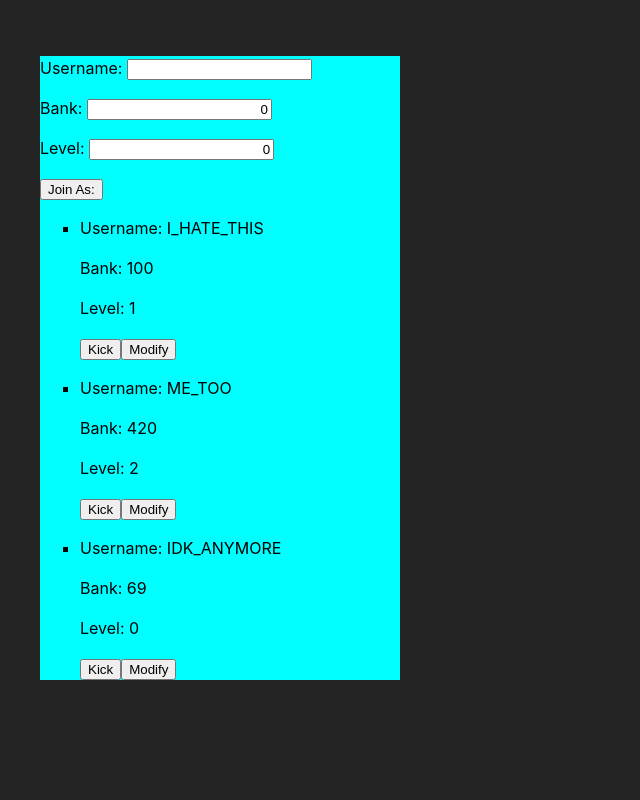
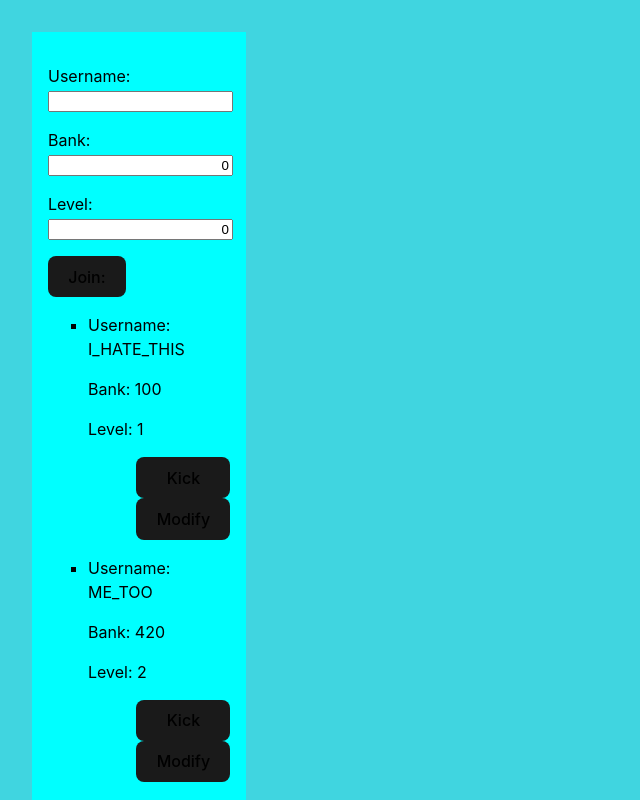
Before and after one commit to MihaiMocanuGit/BlackJack_Frontend, a React (Vite) app: page / in a window 1280 px wide. Shown: the top 800 px of the page, without its empty margins (0-640 px from the left). Built offline with nearby package versions, Linux system fonts and the light colour scheme.

Commit message:
can now modify players

```diff
--- a/src/App.css
+++ b/src/App.css
@@ -1,5 +1,5 @@
 #root {
-    min-width:  max-content;
+    max-width: 100%;
     margin: 0 auto;
     padding: 2rem;
     text-align: left;
--- a/src/App.tsx
+++ b/src/App.tsx
@@ -12,20 +12,22 @@ export type PlayersContextType = {
     players: Player[];
     addPlayer: (username: string, bank:number, level:number) => void;
     removePlayer: (playerUid: number) => void;
+    modifyPlayer: (playerUid: number) => void;
 };
 
 
 export const DataContext = createContext<PlayersContextType>({
     players: [],
     addPlayer: () => {},
-    removePlayer: () => {}
+    removePlayer: () => {},
+    modifyPlayer: () => {}
 });
 
 function App() {
     const [players, updatePlayers] = useState<Player[]>([player1, player2, player3]);
-    const [inputUsername, updateUsernameInput] = useState<string>("");
-    const [inputBank, updateBankInput] = useState<number>(0);
-    const [inputLevel, updateLevelInput] = useState<number>(0);
+    let [inputUsername, updateUsernameInput] = useState<string>("");
+    let [inputBank, updateBankInput] = useState<number>(0);
+    let [inputLevel, updateLevelInput] = useState<number>(0);
 
     const addPlayer = (username: string, bank:number, level:number) => {
         let validUid = players.length;
@@ -39,23 +41,60 @@ function App() {
 
         const newPlayer = new Player(validUid, username, bank, level);
         updatePlayers((prevState: Player[]) => [...prevState, newPlayer]);
+
+        updateUsernameInput("");
+        updateLevelInput(0);
+        updateBankInput(0);
     };
 
     const removePlayer = (playerUid: number) => {
         updatePlayers((prevState: Player[]) => prevState.filter((player) => player.getUid() !== playerUid));
     };
 
+    const modifyPlayer = (playerUid: number) =>
+    {
+
+        for (let index = 0; index < players.length; index++) {
+            const element = players[index];
+
+            if (element.getUid() === playerUid)
+            {
+                const newUsername = inputUsername;
+                const newBank = inputBank;
+                const newLevel = inputLevel;
+
+                if (newUsername != "")
+                {
+                    element.setBank(newBank);
+                    element.setLevel(newLevel);
+                    element.setUsername(newUsername);
+                }
+
+                inputUsername = "";
+                inputLevel = 0;
+                inputBank = 0;
+
+                updateUsernameInput(inputUsername);
+                updateLevelInput(inputLevel);
+                updateBankInput(inputBank);
+            }
+        }
+        updatePlayers((prevState: Player[]) => prevState.filter((player) => true));
+
+    }
 
 
     return (
-        <div style={{backgroundColor:"cyan", minWidth: "10%", minHeight: "10%", maxWidth: "30%", maxHeight: "30%"}} className="App">
-
-            <p>Username: <input  style={{textAlign:'right'}} value={inputUsername} onChange={(field) => {
+        <div style={{backgroundColor:"cyan", padding: "1rem", minWidth: "10%", minHeight: "10%", maxWidth: "60%", maxHeight: "50%"}} className="App">
+                <div>
+                    <p><label htmlFor="usernameInput">Username: </label>
+                    <input  id="usernameInput" style={{textAlign:'right'}} value={inputUsername} onChange={(field) => {
                         updateUsernameInput(field.target.value);
                     }}>
                     </input></p>
 
-            <p>Bank: <input  style={{textAlign:'right'}} value={inputBank} onChange={(field) => {
+                    <p><label htmlFor="bankInput">Bank: </label>
+                    <input id="bankInput" style={{textAlign:'right'}} value={inputBank} onChange={(field) => {
                         let inputNo = +field.target.value;
                         if (isNaN(inputNo))
                             inputNo = 0;
@@ -64,7 +103,8 @@ function App() {
                     }}>
                     </input></p>
 
-            <p>Level: <input  style={{textAlign:'right'}} value={inputLevel} onChange={(field) => {
+                    <p><label htmlFor="levelInput">Level: </label>
+                    <input id="levelInput" style={{textAlign:'right'}} value={inputLevel} onChange={(field) => {
                         let inputNo = +field.target.value;
                         if (isNaN(inputNo))
                             inputNo = 0;
@@ -75,14 +115,15 @@ function App() {
                     <button onClick={() => {
                         if(inputUsername !== "")
                             addPlayer(inputUsername, inputBank, inputLevel)}}>
+                        Join:
+                    </button>
 
-                Join As:
-            </button>
-                <DataContext.Provider value={{ players, addPlayer, removePlayer }}>
+                </div>
+                <DataContext.Provider value={{ players, addPlayer, removePlayer, modifyPlayer}}>
                     <PlayerList />
                 </DataContext.Provider>
+        </div>
 
-        </div>
     );
 }
 
--- a/src/PlayerList.tsx
+++ b/src/PlayerList.tsx
@@ -7,19 +7,23 @@ import { useContext } from 'react'
 
 function PlayerList()
 {
-    const {players, addPlayer, removePlayer} = useContext<PlayersContextType>(DataContext)
+    const {players, addPlayer, removePlayer, modifyPlayer} = useContext<PlayersContextType>(DataContext)
 
     return(
-        <ul style={{listStyleType:"square"}}>
+        <ul style={{listStyleType:"square", maxWidth: "350px", overflowWrap: "break-word"}}>
             {players.map((el: Player, index: number) => {
-                return(
+                return( <>
+
                 <li key={index}>
                     <p>Username: {el.getUsername()}</p>
                     <p>Bank: {el.getBank()}</p>
                     <p>Level:    {el.getLevel()}</p>
-                    <button onClick={() => {removePlayer(el.getUid())}}>Kick</button>
-                    <button onClick={() => {removePlayer(el.getUid())}}>Modify</button>
                 </li>
+                <div style={{display: 'grid', justifyContent:'flex-end'}}>
+                <button onClick={() => {removePlayer(el.getUid())}}>Kick</button>
+                <button onClick={() => {modifyPlayer(el.getUid())}}>Modify</button>
+                </div>
+                </>
                 )
             })}
         </ul>
--- a/src/index.css
+++ b/src/index.css
@@ -5,10 +5,51 @@
 
     color-scheme: light dark;
     color: rgba(0, 0, 0, 1.00);
-    background-color: #242424;
+    background-color: rgb(64, 213, 224);
 
     font-synthesis: none;
     text-rendering: optimizeLegibility;
     -webkit-font-smoothing: antialiased;
     -moz-osx-font-smoothing: grayscale;
 }
+
+a {
+    font-weight: 500;
+    color: #646cff;
+    text-decoration: inherit;
+}
+a:hover {
+    color: #535bf2;
+}
+
+body {
+    margin: 0;
+    display: table-row;
+    place-items: center;
+    min-width: 100vh;
+    min-height: 100vh;
+}
+
+h1 {
+    font-size: 3.2em;
+    line-height: 1.1;
+}
+
+button {
+    border-radius: 8px;
+    border: 1px solid transparent;
+    padding: 0.6em 1.2em;
+    font-size: 1em;
+    font-weight: 500;
+    font-family: inherit;
+    background-color: #1a1a1a;
+    cursor: pointer;
+    transition: border-color 0.25s;
+}
+button:hover {
+    border-color: #646cff;
+}
+button:focus,
+button:focus-visible {
+    outline: 4px auto -webkit-focus-ring-color;
+}
```
Lines whose indentation alone changed are shown as unchanged.
